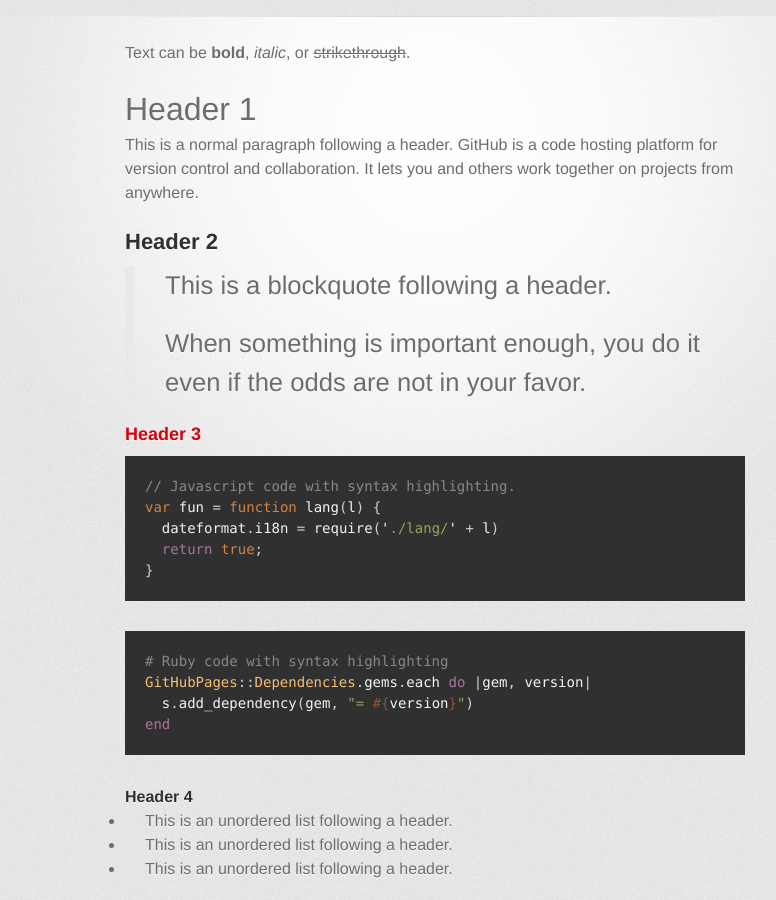
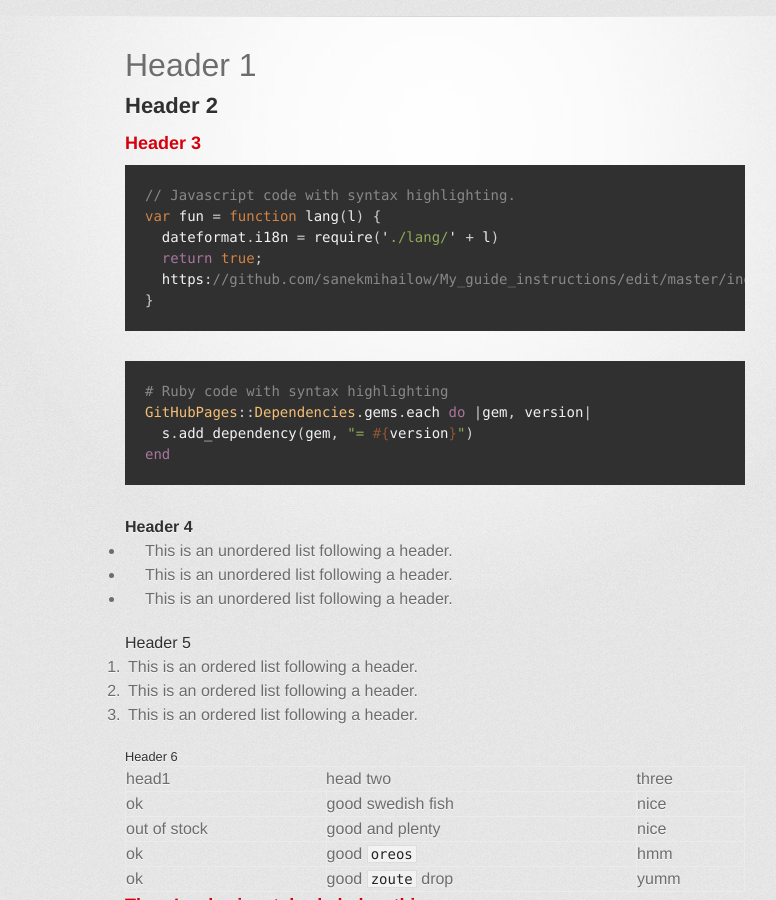
Before and after one commit to sanekmihailow/My_guide_instructions, a Jekyll site: the page built from index.md, in a window 1280 px wide and 900 px high. Shown: the whole window, without its empty margins (205-981 px from the left). Built offline with Jekyll 4.4.1, drawn with Linux system fonts in a browser that asks for light colours; some web fonts are replaced; our own code applies the rules of GitHub Pages for plain Markdown files.

Commit message:
Update index.md

````diff
--- a/index.md
+++ b/index.md
@@ -2,20 +2,11 @@
 layout: default
 ---
 
-Text can be **bold**, _italic_, or ~~strikethrough~~.
-
-
-
-
 # Header 1
 
-This is a normal paragraph following a header. GitHub is a code hosting platform for version control and collaboration. It lets you and others work together on projects from anywhere.
 
 ## Header 2
 
-> This is a blockquote following a header.
->
-> When something is important enough, you do it even if the odds are not in your favor.
 
 ### Header 3
 
@@ -24,6 +15,7 @@ This is a normal paragraph following a header. GitHub is a code hosting platform
 var fun = function lang(l) {
   dateformat.i18n = require('./lang/' + l)
   return true;
+  https://github.com/sanekmihailow/My_guide_instructions/edit/master/index.md
 }
 ```
 
````
